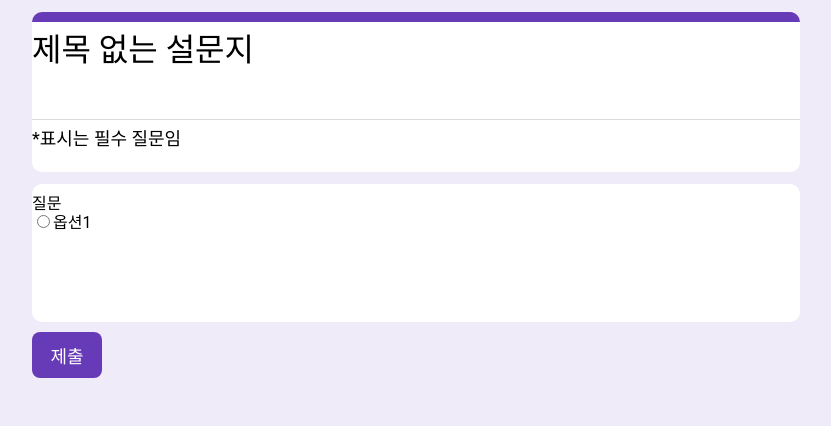
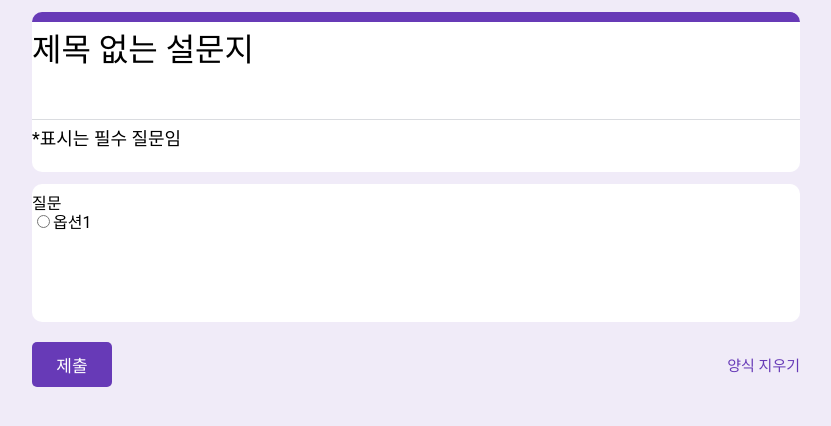
Before and after one commit to eeeyooon/google-form, a React (Create React App) app: page /preview in a window 1280 px wide. Shown: the top 426 px of the page, without its empty margins (224-1055 px from the left). Built offline with nearby package versions, Linux system fonts and the light colour scheme.

Commit message:
feat: 양식 지우기 버튼 추가 및 기능 추가

```diff
--- a/src/pages/Preview/index.tsx
+++ b/src/pages/Preview/index.tsx
@@ -59,7 +59,16 @@ export default function Preview() {
 					<PreviewCard key={cardId} cardId={cardId} />
 				))}
 			</form>
-			<PreviewSubmitBtn onClick={handleSubmit}>제출</PreviewSubmitBtn>
+			<PreviewBtnWrapper>
+				<PreviewSubmitBtn onClick={handleSubmit}>제출</PreviewSubmitBtn>
+				<AnswerResetBtn
+					onClick={() => {
+						window.location.reload();
+					}}
+				>
+					양식 지우기
+				</AnswerResetBtn>
+			</PreviewBtnWrapper>
 		</PreviewWrapper>
 	);
 }
@@ -104,12 +113,22 @@ const FormInfo = styled.p`
 `;
 
 const PreviewSubmitBtn = styled.button`
-	width: 70px;
+	width: 80px;
 	text-align: center;
 	background-color: ${({ theme }) => theme.color.primary};
 	color: ${({ theme }) => theme.color.white};
 	padding: 10px 5px;
-	border-radius: 8px;
-	margin-top: 10px;
-	font-size: 1.125rem;
+	border-radius: 5px;
+	font-size: 1.0625rem;
 `;
+
+const PreviewBtnWrapper = styled.div`
+	display: flex;
+	align-items: center;
+	justify-content: space-between;
+	margin-top: 20px;
+`;
+const AnswerResetBtn = styled.button`
+	font-size: 0.9375rem;
+	color: ${({ theme }) => theme.color.primary};
+`;
```
